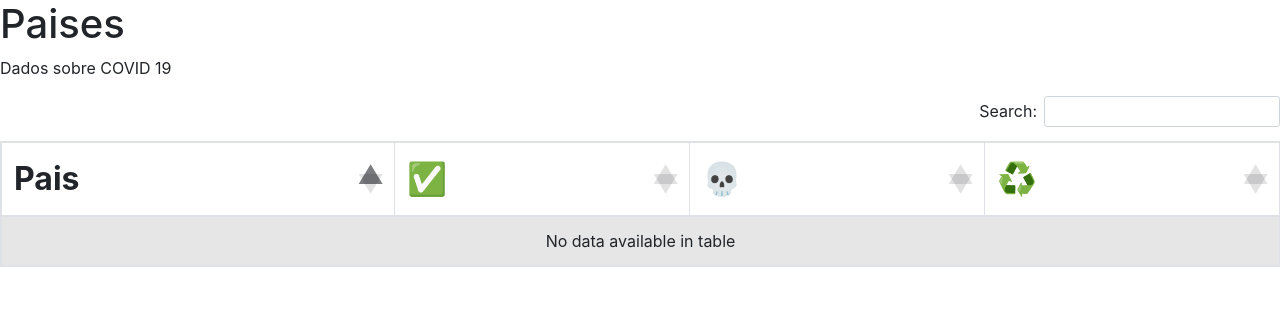
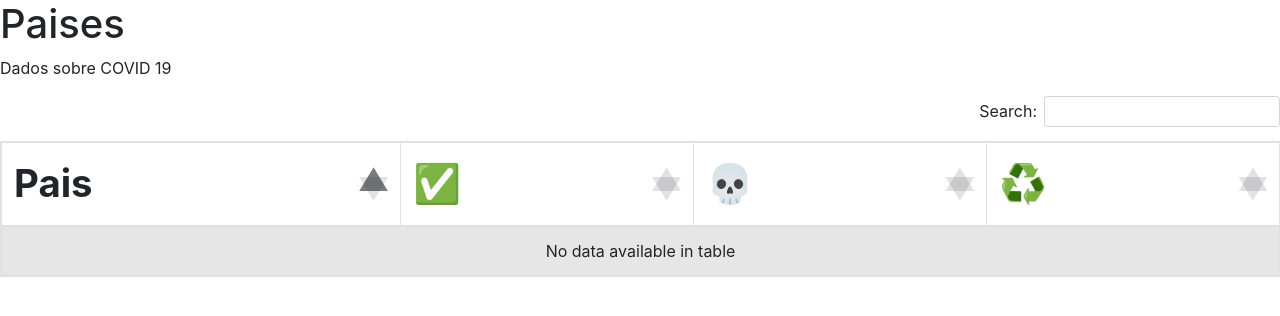
Before and after one commit to gustavoschaedler/covid19, a Flask app: template templates/countries.html in a window 1280 px wide. Shown: the top 316 px of the page. Run offline with Flask 2, Linux system fonts and the light colour scheme; the template is opened without the code that fills it, so the values that code supplies are empty; some libraries are stand-ins or nearby versions.

Commit message:
layout changed

```diff
--- a/templates/countries.html
+++ b/templates/countries.html
@@ -36,7 +36,7 @@
       </div>
       <table id="covid19_table" class="table table-striped table-bordered" style="width:100%">
         <thead>
-          <tr style="font-size:4vh;">
+          <tr style="font-size:3vw;">
               <th>Pais</th>
               <th>✅</th>
               <th>💀</th>
@@ -46,7 +46,7 @@
         </thead>
         <tbody>
           {% for country in countries['data'] %}
-            <tr style="font-size:4vh;">
+            <tr style="font-size:3vw;">
               <td>{{ country['country'] }}</td>
               <td>{{ country['confirmed'] }}</td>
               <td> {{ country['deaths'] }}</td>
```
